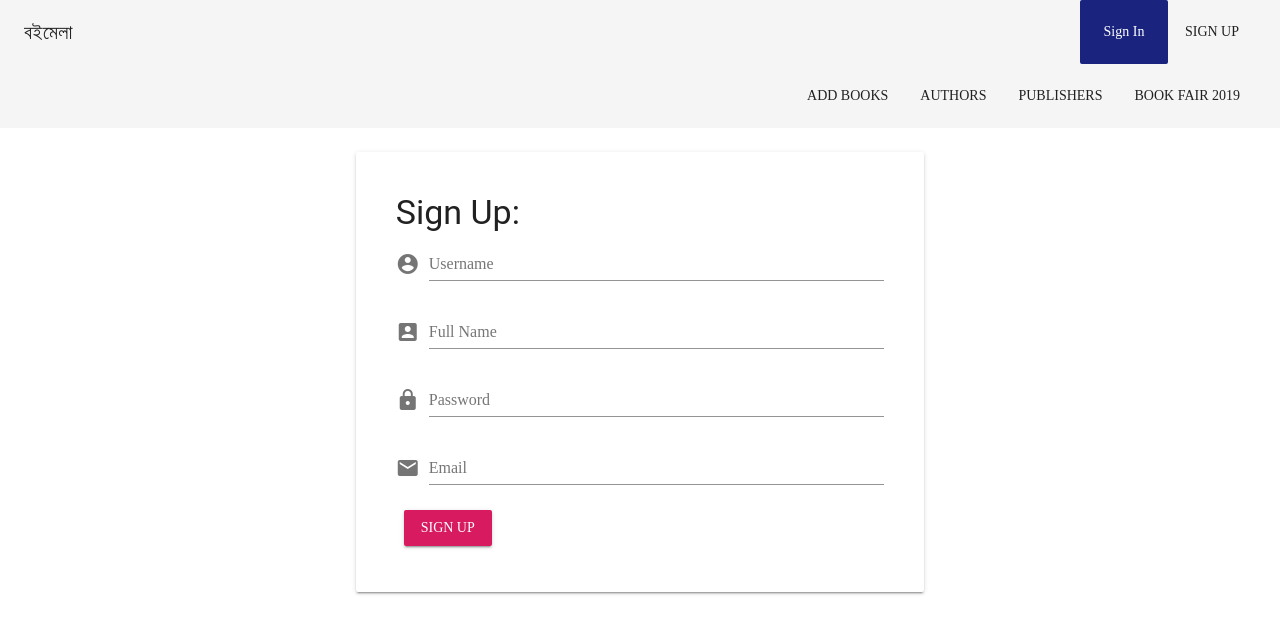
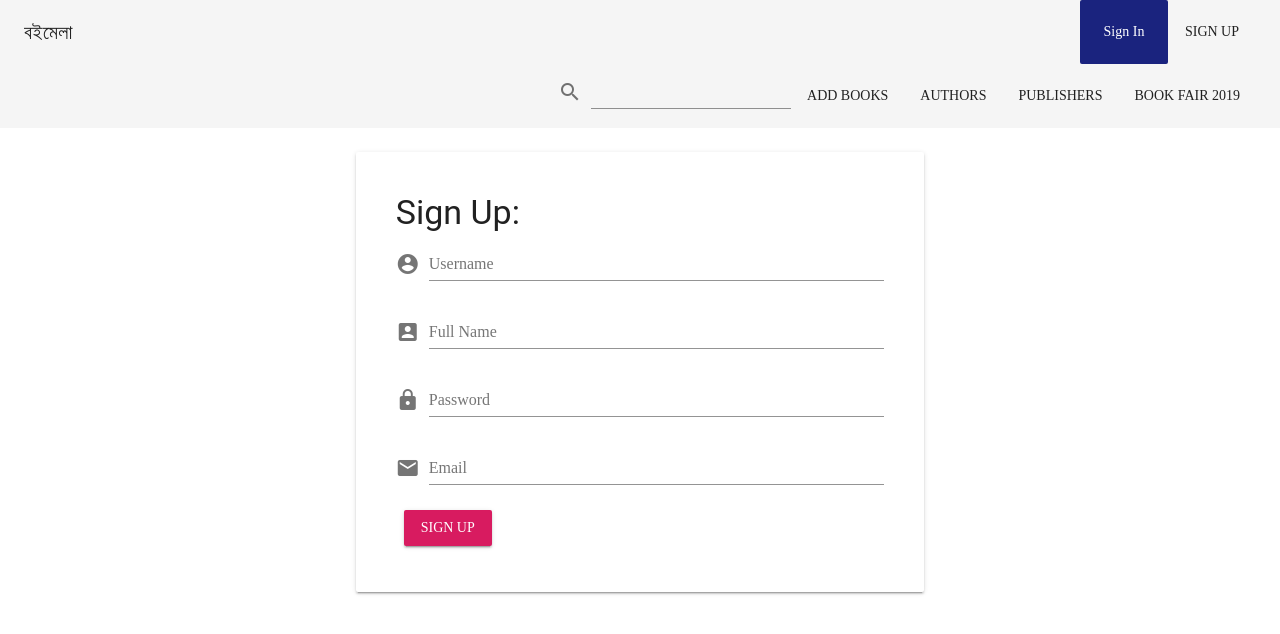
Before and after one commit to Sparrow48/BoiMelaService, a Vue app in the folder client/: page /signup in a window 1280 px wide. Shown: the top 634 px of the page. Built offline with nearby package versions, Linux system fonts and the light colour scheme.

Commit message:
new books added

```diff
--- a/client/src/components/Fair.vue
+++ b/client/src/components/Fair.vue
@@ -26,18 +26,17 @@
 <script>
 import axios from "axios";
 export default {
-  name: "user",
   data() {
     return {
       bookDetails: []
     };
   },
-
+  components: {},
   mounted() {
     axios
-      .get("http://localhost:3000/api/books")
+      .get("http://localhost:3000/api/boook")
       .then(response => {
-        console.log(response);
+        console.log(response.data);
         this.bookDetails = response.data;
       })
       .catch(error => {
--- a/client/src/components/layouts/Navbar.vue
+++ b/client/src/components/layouts/Navbar.vue
@@ -12,6 +12,7 @@
     <v-toolbar flat>
       <v-spacer></v-spacer>
       <v-toolbar-items class="hidden-sm-and-down text-capitalize">
+        <v-text-field prepend-icon="search"></v-text-field>
         <v-btn flat @click="goNewBooks">Add Books</v-btn>
         <v-btn flat @click="goAuthor">Authors</v-btn>
         <v-btn flat @click="goPublisher">Publishers</v-btn>
```
